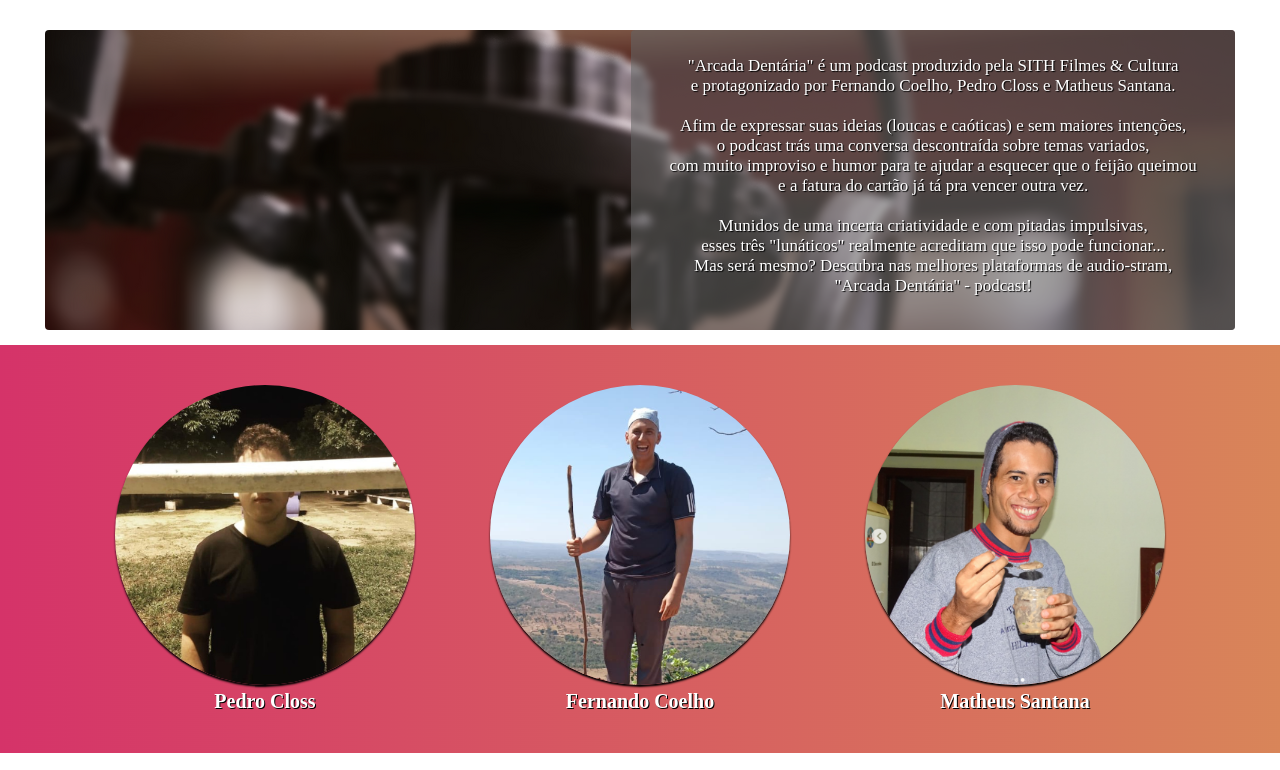
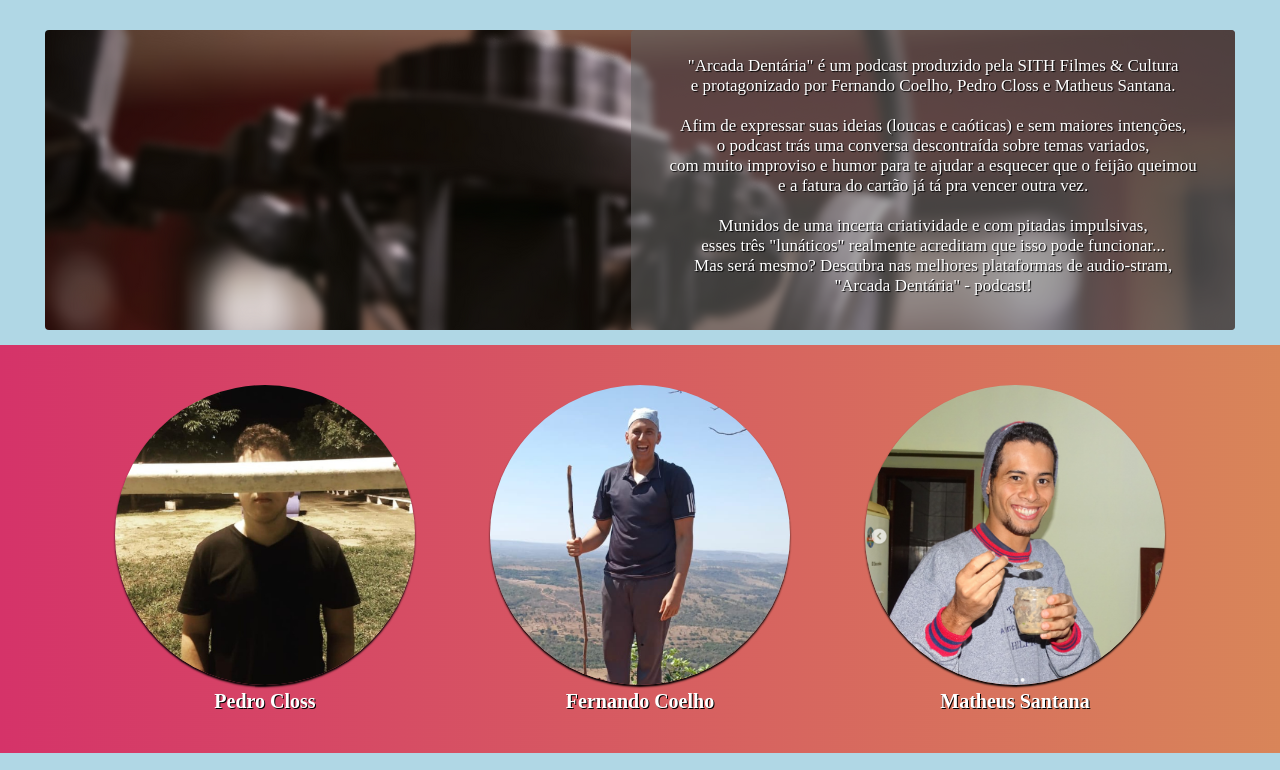
Before and after one commit to bernasVeroli/ArcadaDentaria, a plain HTML site: page index.html in a window 1280 px wide. Shown: the part 70-840 px from the top of the page. Drawn offline with Linux system fonts and the light colour scheme.

Commit message:
Update style.css

```diff
--- a/style.css
+++ b/style.css
@@ -1,5 +1,5 @@
 html {
-    background-color: ##63B0CD80;
+    background-color: #63B0CD80;
     text-align: center;
 }
 body {
```
